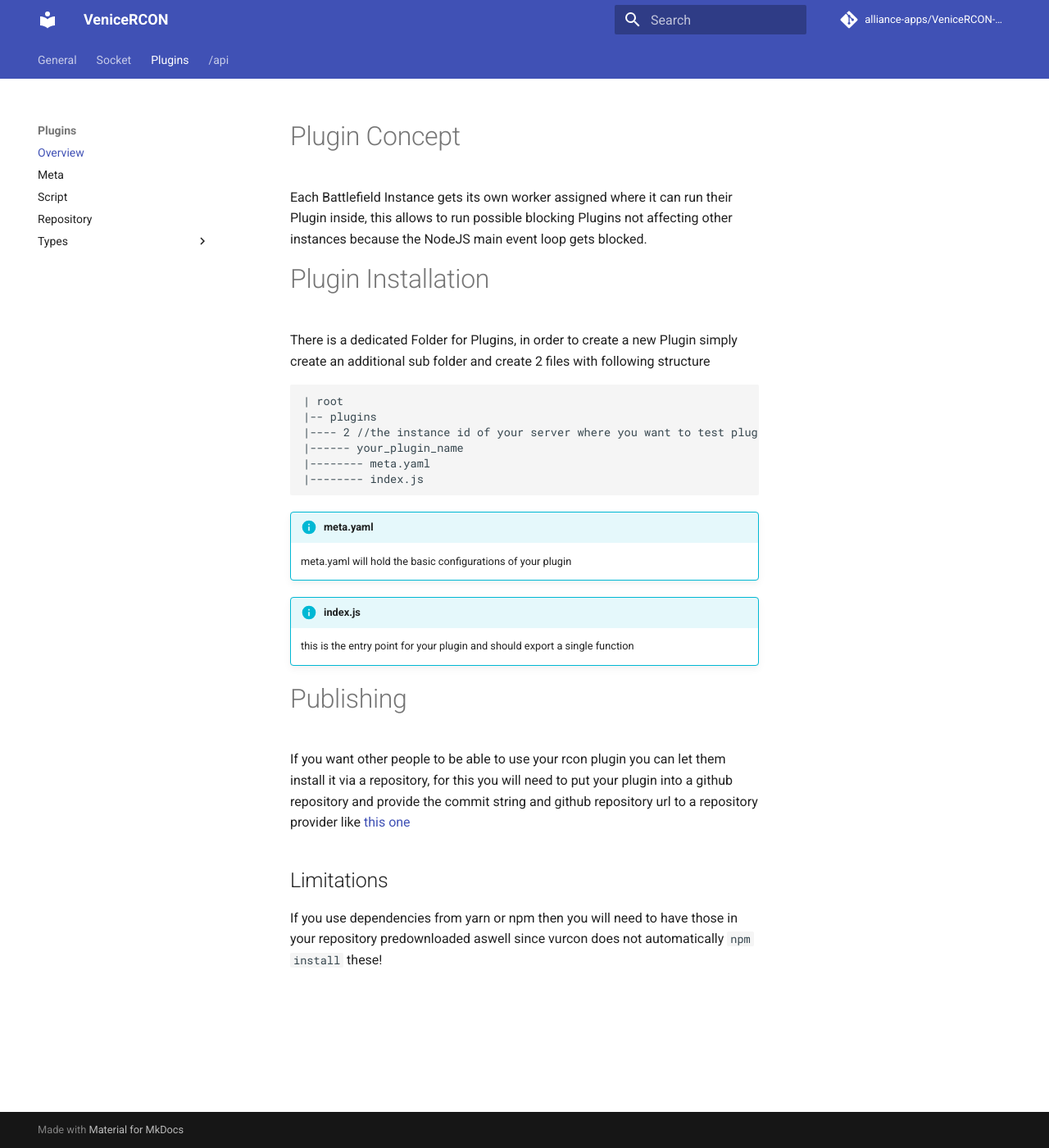
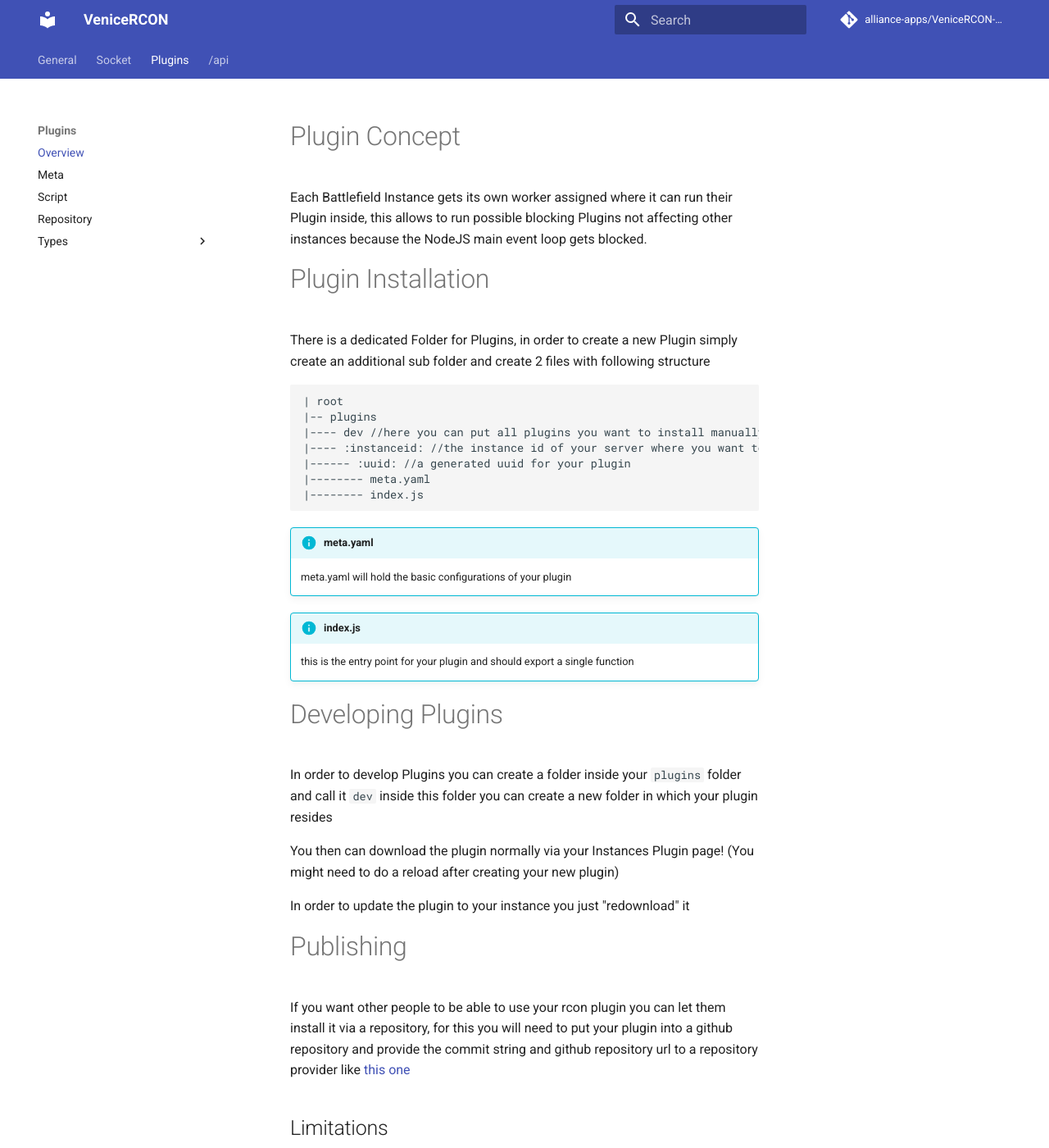
Before and after one commit to alliance-apps/VeniceRCON-documentation, an MkDocs documentation site: the page built from docs/general/plugin/overview.md, in a window 1280 px wide and 1400 px high. Shown: the whole window at 82% size. Built offline with MkDocs 1.6.1 and Material for MkDocs 9.7.7, drawn with Linux system fonts in a browser that asks for light colours; comment, search, counter and statistics services are not loaded.

Commit message:
enhance docs

````diff
--- a/docs/api/schemas/Plugin.yaml
+++ b/docs/api/schemas/Plugin.yaml
@@ -17,6 +17,7 @@ Plugin:
       type: string
     store:
       type: string
+      nullable: true
     name:
       type: string
     state:
@@ -57,8 +58,6 @@ StoreItems:
 StoreItem:
   type: object
   properties:
-    store:
-      type: string
     name:
       type: string
     description:
--- a/docs/general/plugin/overview.md
+++ b/docs/general/plugin/overview.md
@@ -9,8 +9,9 @@ There is a dedicated Folder for Plugins, in order to create a new Plugin simply
 ```
 | root
 |-- plugins
-|---- 2 //the instance id of your server where you want to test plugins
-|------ your_plugin_name
+|---- dev //here you can put all plugins you want to install manually
+|---- :instanceid: //the instance id of your server where you want to test plugins
+|------ :uuid: //a generated uuid for your plugin
 |-------- meta.yaml
 |-------- index.js
 ```
@@ -21,6 +22,17 @@ There is a dedicated Folder for Plugins, in order to create a new Plugin simply
 !!! info "index.js"
     this is the entry point for your plugin and should export a single function
 
+# Developing Plugins
+
+In order to develop Plugins you can create a folder inside your `plugins` folder and call it `dev` inside this folder you can create a new folder in which your plugin resides
+
+You then can download the plugin normally via your Instances Plugin page!
+(You might need to do a reload after creating your new plugin)
+
+In order to update the plugin to your instance you just "redownload" it
+
+
+
 # Publishing
 
 If you want other people to be able to use your rcon plugin you can let them install it via a repository, for this you will need to put your plugin into a github repository and provide the commit string and github repository url to a repository provider like [this one](https://github.com/Multivit4min/vu-plugin-repo)
````
Also changed, not shown: docs/api/instance/plugins.md (+2 -2 lines).
